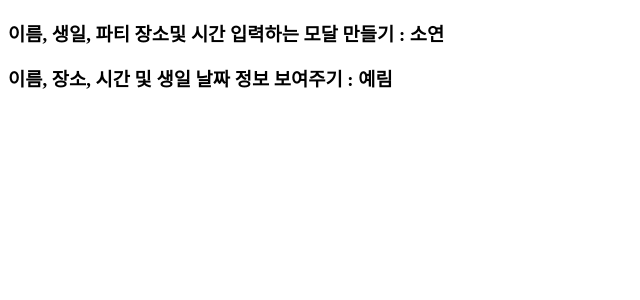
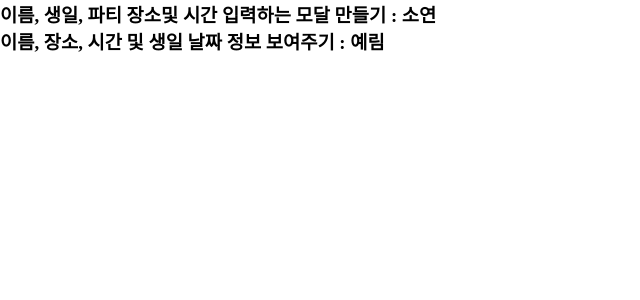
Before and after one commit to jinhyeong830/birthday-invitation, a React (Create React App) app in the folder client/: page / in a window 1280 px wide. Shown: the top 300 px of the page, without its empty margins (0-640 px from the left). Built offline with nearby package versions, Linux system fonts and the light colour scheme.

Commit message:
feat: globalstyle components 생성 및 적용

```diff
--- a/client/src/App.tsx
+++ b/client/src/App.tsx
@@ -1,7 +1,9 @@
 import Home from "./page/Home";
+import GlobalStyle from "./style/GlobalStyle";
 function App() {
   return (
     <>
+      <GlobalStyle />
       <Home />
     </>
   );
--- /dev/null
+++ b/client/src/style/GlobalStyle.js
@@ -0,0 +1,27 @@
+import { createGlobalStyle } from "styled-components";
+const GlobalStyle = createGlobalStyle`
+@font-face {
+font-family: 'UhBeenamsoyoung';
+src: url('https://cdn.jsdelivr.net/gh/projectnoonnu/noonfonts_five@.2.0/UhBeenamsoyoung.woff') format('woff');
+font-weight: normal;
+font-style: normal;
+}
+  body {
+  }
+
+  *{
+    margin: 0;
+    padding: 0;
+    box-sizing: border-box;
+  }
+
+  a{
+    text-decoration: none;
+  }
+
+  ul, ol {
+    list-style: none;
+    padding-left: 0px;
+  }
+`;
+export default GlobalStyle;
```
